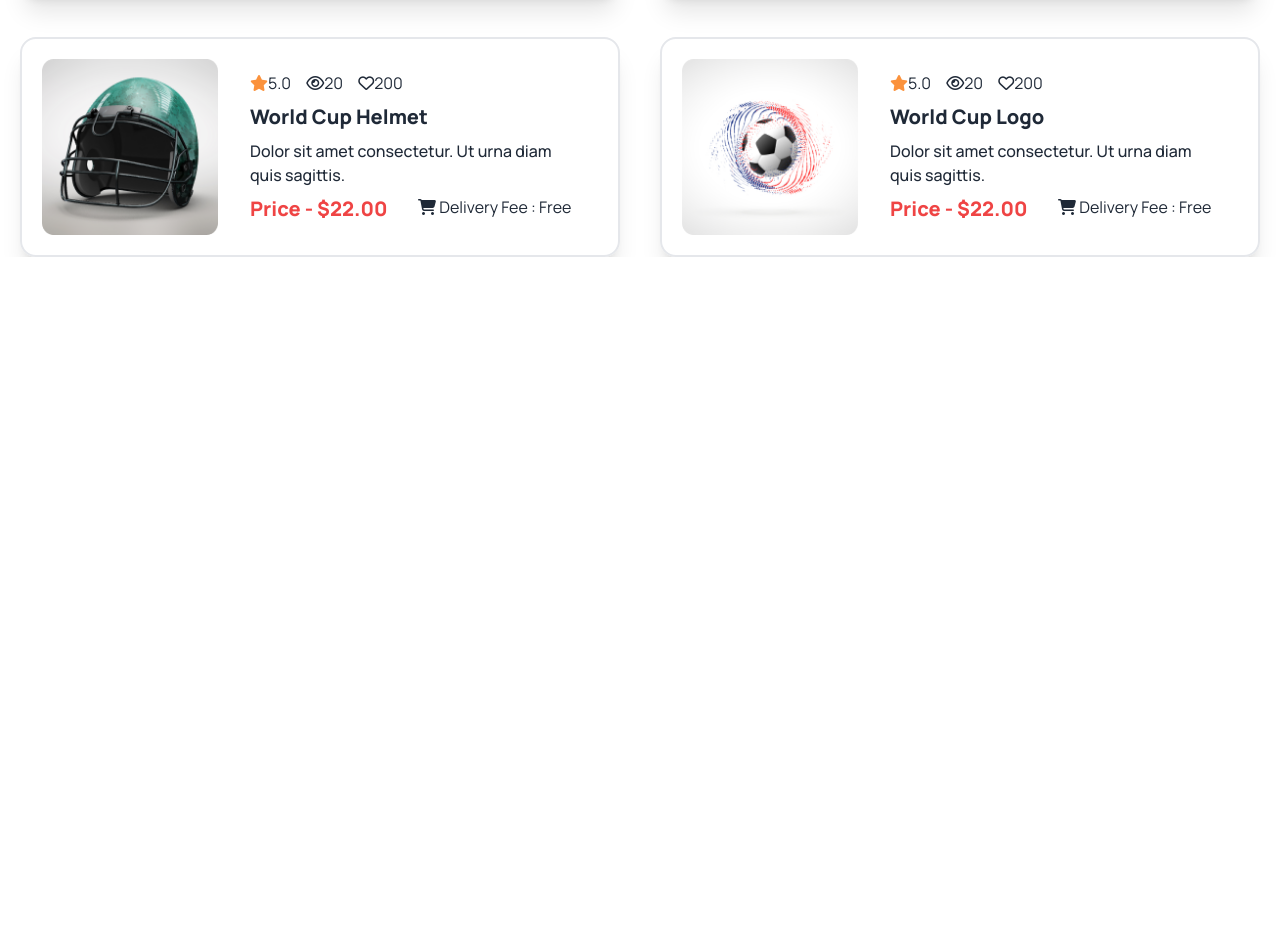
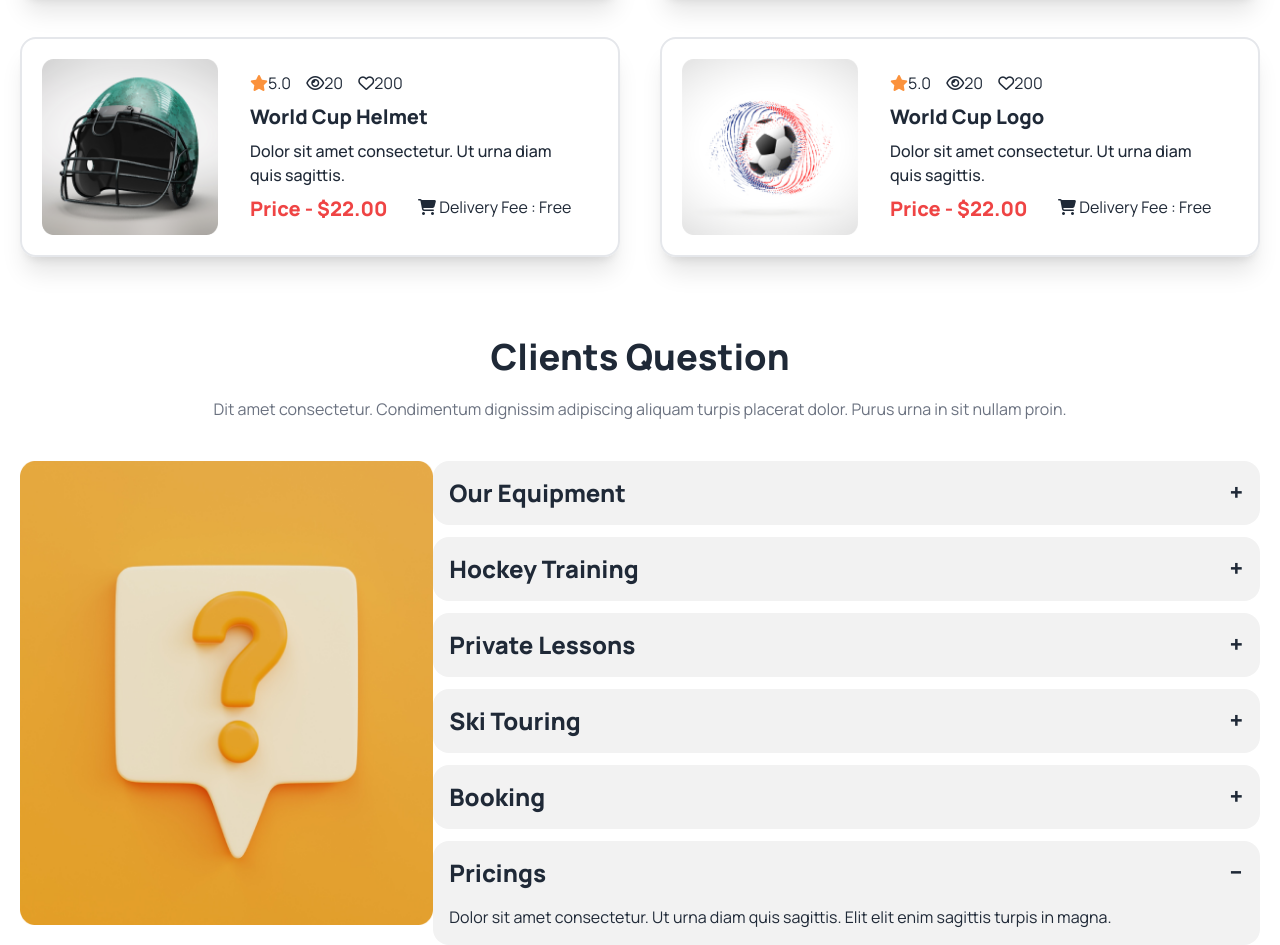
Before and after one commit to SifatSararChistee/hockey-project, a plain HTML site: page index.html in a window 1280 px wide. Shown: the part 2661-3606 px from the top of the page. Before the commit the page ends 2918 px from the top, so only its background shows below. Drawn offline with nearby package versions, Linux system fonts and the light colour scheme.

Commit message:
added client question section

```diff
--- a/index.html
+++ b/index.html
@@ -366,6 +366,62 @@
 </div>
 
 </section>
+<!-- *client question section -->
+ <section class="max-w-screen-xl mx-auto mt-6 lg:mt-20 px-5">
+    <h1 class="text-4xl font-extrabold mb-5 text-center">
+        Clients Question
+    </h1>
+    <p class="text-base font-normal mb-10 text-center text-gray-500">Dit amet consectetur. Condimentum dignissim adipiscing aliquam turpis placerat dolor. Purus urna in sit nullam proin.  </p>
+<div class="lg:flex lg:gap-">
+    <div class="lg:w-2/4 md:flex md:justify-center md:mb-5 mb-5">
+        <img class="lg:w-full" src="Images/11.png" alt="">
+    </div>
+
+
+    <div class="lg:w-full flex flex-col gap-3">
+        <div class="collapse collapse-plus bg-base-200">
+            <input type="radio" name="my-accordion-3" checked="checked" />
+            <div class="collapse-title text-2xl font-extrabold">Our Equipment</div>
+            <div class="collapse-content">
+              <p>Dolor sit amet consectetur. Ut urna diam quis sagittis. Elit elit enim sagittis turpis in magna.</p>
+            </div>
+          </div>
+          <div class="collapse collapse-plus bg-base-200">
+            <input type="radio" name="my-accordion-3" />
+            <div class="collapse-title text-2xl font-extrabold">Hockey Training</div>
+            <div class="collapse-content">
+              <p>Dolor sit amet consectetur. Ut urna diam quis sagittis. Elit elit enim sagittis turpis in magna.</p>
+            </div>
+          </div>
+          <div class="collapse collapse-plus bg-base-200">
+            <input type="radio" name="my-accordion-3" />
+            <div class="collapse-title text-2xl font-extrabold">Private Lessons</div>
+            <div class="collapse-content">
+              <p>Dolor sit amet consectetur. Ut urna diam quis sagittis. Elit elit enim sagittis turpis in magna.</p>
+            </div>
+          </div>
+          <div class="collapse collapse-plus bg-base-200">
+            <input type="radio" name="my-accordion-3" checked="checked" />
+            <div class="collapse-title text-2xl font-extrabold">Ski Touring</div>
+            <div class="collapse-content">
+              <p>Dolor sit amet consectetur. Ut urna diam quis sagittis. Elit elit enim sagittis turpis in magna.</p>
+            </div>
+          </div>        <div class="collapse collapse-plus bg-base-200">
+            <input type="radio" name="my-accordion-3" checked="checked" />
+            <div class="collapse-title text-2xl font-extrabold">Booking</div>
+            <div class="collapse-content">
+              <p>Dolor sit amet consectetur. Ut urna diam quis sagittis. Elit elit enim sagittis turpis in magna.</p>
+            </div>
+          </div>        <div class="collapse collapse-plus bg-base-200">
+            <input type="radio" name="my-accordion-3" checked="checked" />
+            <div class="collapse-title text-2xl font-extrabold">Pricings</div>
+            <div class="collapse-content">
+              <p>Dolor sit amet consectetur. Ut urna diam quis sagittis. Elit elit enim sagittis turpis in magna.</p>
+            </div>
+          </div>
+    </div>
+</div>
+ </section>
     </main>
     <footer></footer>
   </body>
```
